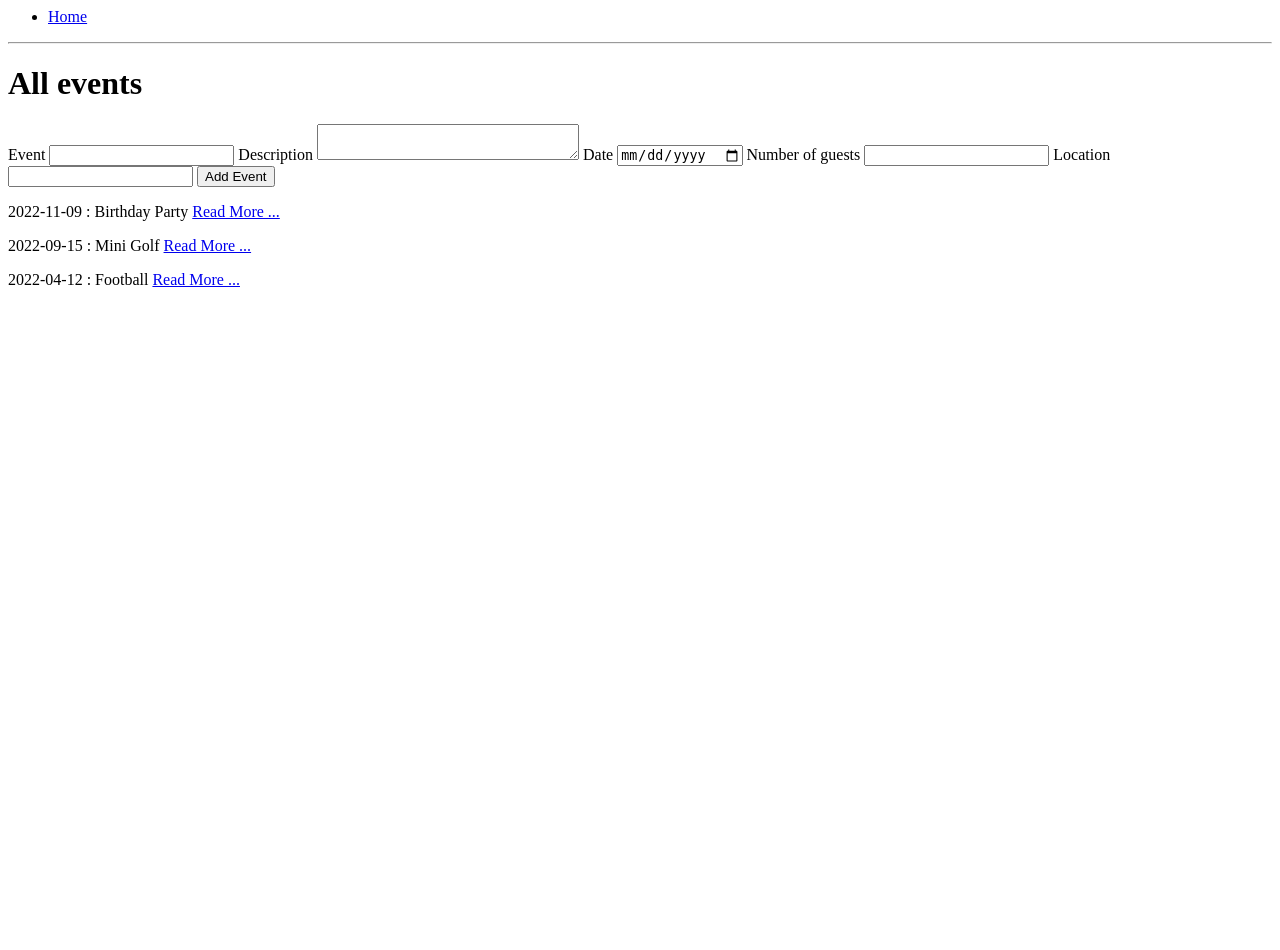
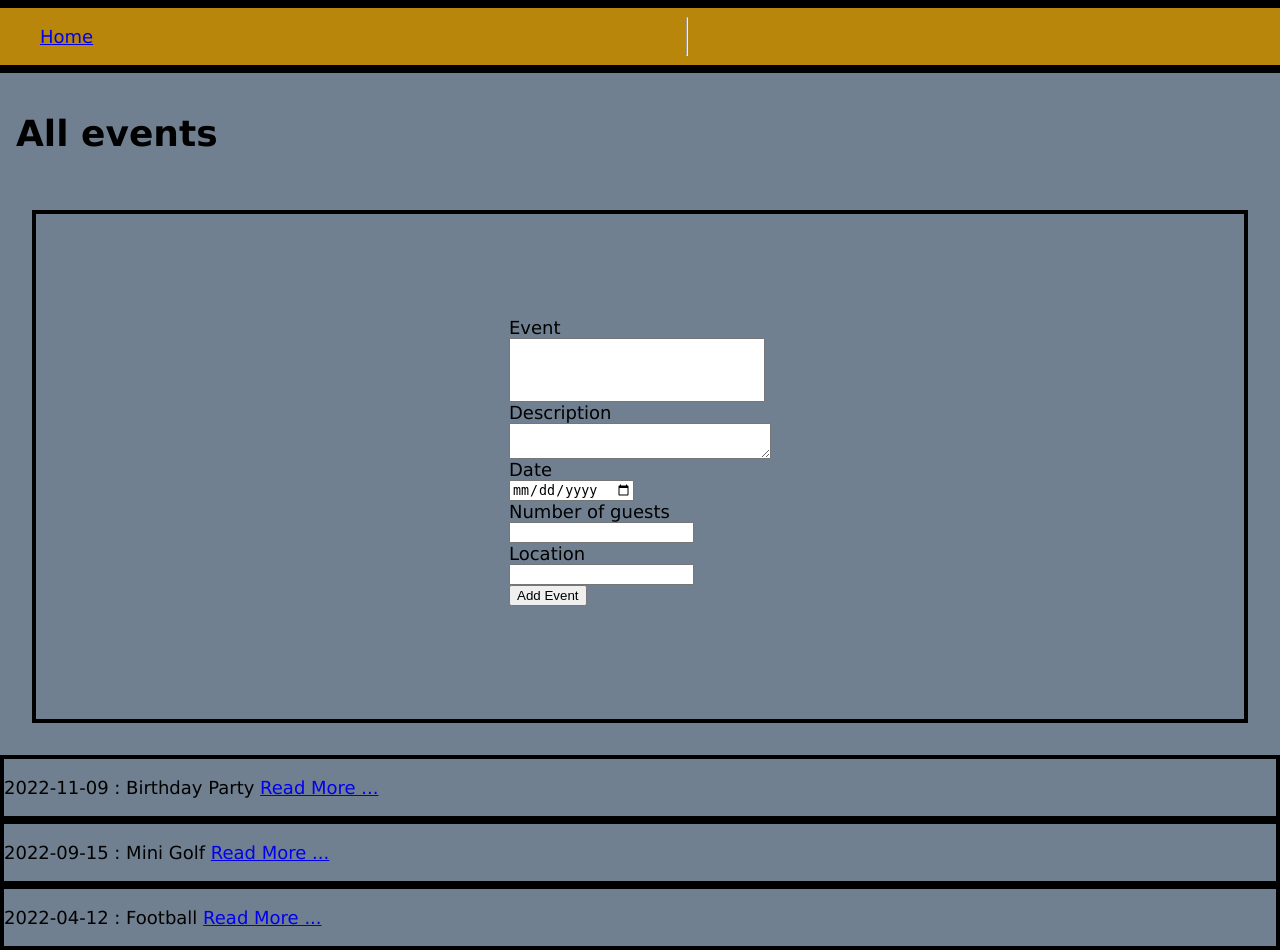
Before and after one commit to cjsarab/flask-event-lab, a Flask app: page /events in a window 1280 px wide. Before the commit the page ends 287 px from the top, so only its background shows below. Run offline with Flask 2, Linux system fonts and the light colour scheme.

Commit message:
Flexbox problems

```diff
--- /dev/null
+++ b/static/style.css
@@ -0,0 +1,76 @@
+body {
+    background-color:slategray;
+    color:black;
+    font-family: Verdana, Geneva, Tahoma, sans-serif;
+    font-size: large;
+    margin: 0;
+}
+
+body > header {
+    margin: 16px;
+    display: flex;
+}
+
+.main_text {
+    border: 4px solid black
+}
+
+nav {
+    background-color:darkgoldenrod;
+    display: flex;
+    border-bottom: 8px solid black;
+    border-top: 8px solid black;
+}
+
+nav > ul > li {
+    color:whitesmoke;
+    display: flex;
+    justify-content: center;
+
+}
+
+nav > ul > li > a:hover {
+    text-decoration: underline;
+    color: white;
+}
+
+.labels {
+
+    display: flex;
+    flex-wrap: wrap;
+    justify-content: center;
+    align-items: center;
+    height:300px;
+    margin: 32px;
+    border: 4px solid black;
+    padding: 8%
+}
+
+#title {
+    display:flex;
+    justify-content: space-around;
+    size: 50%;
+    padding: 8%;
+    height: 64px;
+    width: 256px;
+}
+
+#description {
+    display:flex;
+    justify-content: space-around;
+}
+
+#date {
+    display:flex;
+    justify-content: space-around;
+}
+
+#guests {
+    display:flex;
+    justify-content: space-around;
+}
+
+#location {
+    display:flex;
+    justify-content: space-around;
+}
--- a/templates/base.html
+++ b/templates/base.html
@@ -1,6 +1,7 @@
 <html>
     <head>
         <title> {{ title }} </title>
+        <link rel="stylesheet" href="../static/style.css" />
     </head>
     <body>
         <nav>
--- a/templates/index.html
+++ b/templates/index.html
@@ -3,6 +3,8 @@
 {% block content %}
 
     <h3> {{ Header }} </h3>
+
+    <div class="labels">
 
     <form action="/events" method="post">
 
@@ -13,7 +15,7 @@
         <textarea name="description" id="description" cols="30" rows="2"></textarea>
 
         <label for="date">Date</label>
-        <input type="date" name = "date" id="date">
+        <input type="date" name="date" id="date">
 
         <label for="number of guests">Number of guests</label>
         <input type="number" name="guests" id="guests">
@@ -23,9 +25,12 @@
 
         <input type="submit" value="Add Event">
 
+    </div>
+
     </form>
 
     {% for event in events %}
+    <div class="main_text"
     <div>
         <p>
             {{ event.date }} : {{ event.name_of_event }} <a href="http://127.0.0.1:4999/events/{{events.index(event)}}"> Read More ...</a>
```
